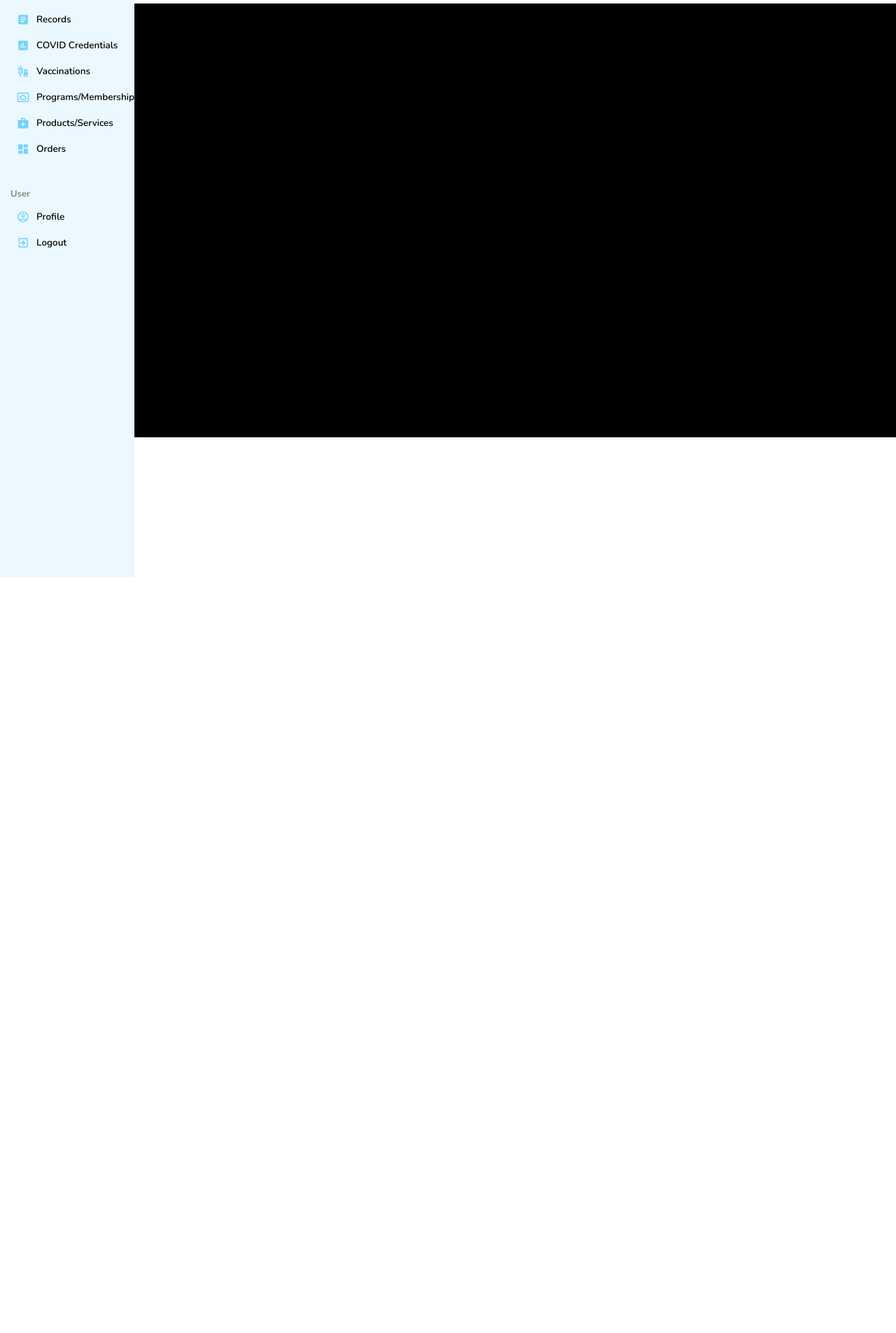
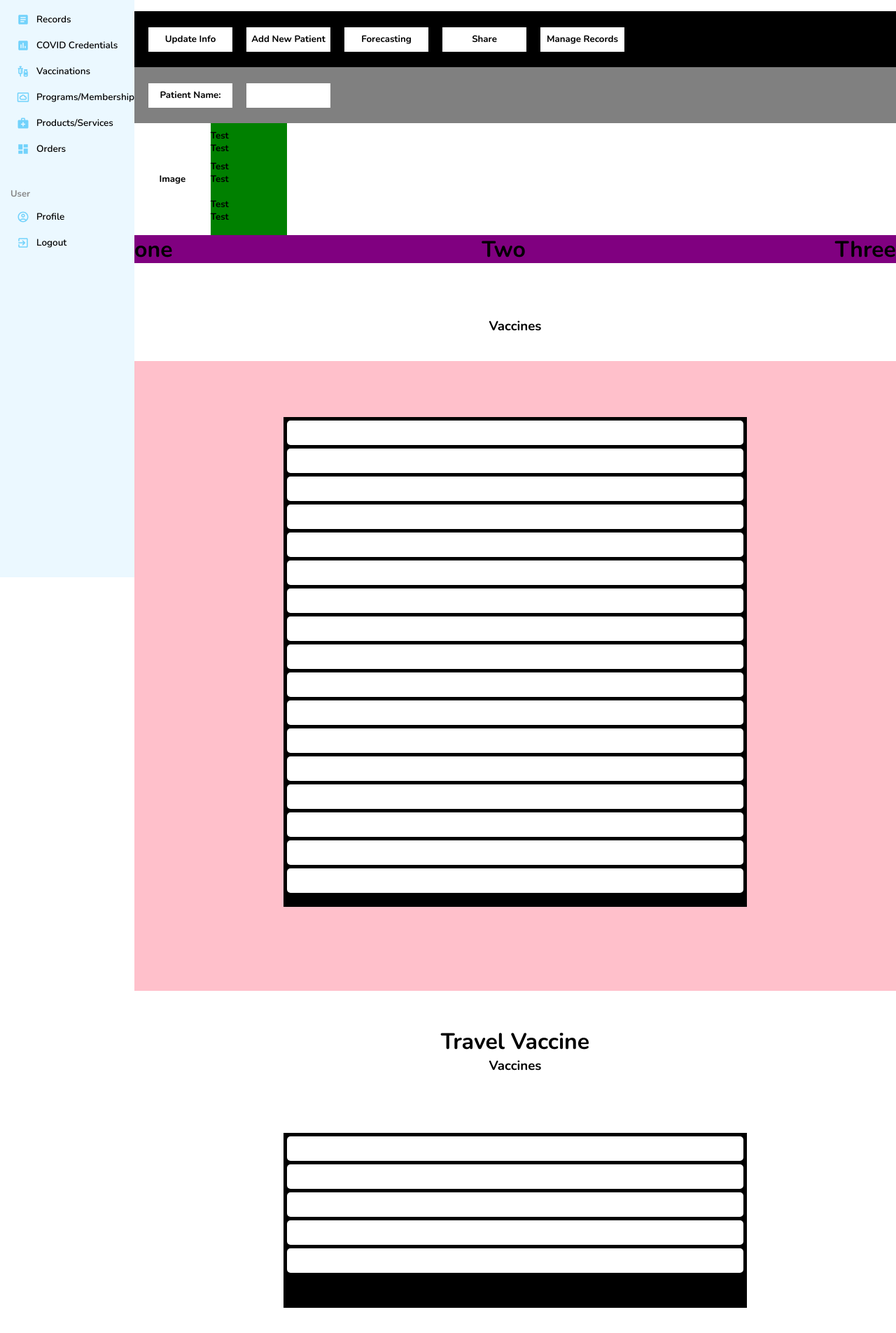
Before and after one commit to nascott94/telahealth-portal, a React (Create React App) app: page /vaccinations in a window 1280 px wide. Shown: the part 175-2080 px from the top of the page at 70% size. Before the commit the page ends 1000 px from the top, so only its background shows below. Built offline with nearby package versions, Linux system fonts and the light colour scheme.

Commit message:
pushing for nat

```diff
--- a/src/pages/Vaccinations.js
+++ b/src/pages/Vaccinations.js
@@ -68,18 +68,157 @@ const RightMainBottom = styled.div`
 `;
 
 const MainTop = styled.div`
-  height: 500px;
+  height: 400px;
+  width: 100%;
+  background-color: white;
+`;
+
+const MainTopTop = styled.div`
+  height: 20%;
+  width: 100%;
+  background-color: black;
+  display: flex;
+  align-items: center;
+`;
+
+const MainTopTopBoxes = styled.div`
+  height: 35px;
+  width: 120px;
+  background-color: white;
+  margin-left: 20px;
+  display: flex;
+  align-items: center;
+  justify-content: center;
+`;
+
+const MainTopMiddle = styled.div`
+  height: 20%;
+  width: 100%;
+  background-color: grey;
+  display: flex;
+  align-items: center;
+`;
+
+const MainTopBottom = styled.div`
+  height: 40%;
+  width: 100%;
+  background-color: green;
+  display: flex;
+`;
+
+const MainTopBottomLeft = styled.div`
+  height: 100%;
+  width: 10%;
+  background-color: white;
+  display: flex;
+  justify-content: center;
+  align-items: center;
+`;
+
+const MainTopBottomMiddle = styled.div`
+  height: 100%;
+  width: 10%;
+`;
+
+const MainTopBottom1 = styled.div`
+  height: 33.3%;
+  width: 100%;
+  display: flex;
+  flex-direction: column;
+  justify-content: center;
+`;
+
+const MainTopBottom2 = styled.div`
+  height: 33.3%;
   width: 100%;
 `;
 
+const MainTopBottom3 = styled.div`
+  height: 33.3%;
+  width: 100%;
+`;
+
+const MainTopBottomRight = styled.div`
+  height: 100%;
+  width: 80%;
+  background-color: white;
+`;
+
+const MainTopFooter = styled.div`
+  height: 10%;
+  width: 100%;
+  background-color: purple;
+  display: flex;
+  justify-content: space-between;
+  align-items: center;
+`;
+
 const MainMiddle = styled.div`
-  height: 500px;
+  height: 1000px;
   width: 100%;
+  background-color: pink;
+  display: flex;
+  flex-direction: column;
+  align-items: center;
+`;
+
+const MainMiddleTop = styled.div`
+  height: 10%;
+  width: 100%;
+  background-color: white;
+  display: flex;
+  justify-content: center;
+  align-items: center;
+`;
+
+const MainMiddleVacinesContainer = styled.div`
+  height: 70%;
+  width: 60%;
+  background-color: black;
+  margin-top: 80px;
+  display: flex;
+  flex-direction: column;
+  padding-left: 5px;
+  padding-right: 5px;
+`;
+
+const MainMiddleVacinesBoxes = styled.div`
+  height: 35px;
+  width: 100%;
+  background-color: white;
+  border-radius: 5px;
+  margin-top: 5px;
 `;
 
 const MainBottom = styled.div`
   height: 500px;
   width: 100%;
+  background-color: white;
+  display: flex;
+  justify-content: center;
+  flex-direction: column;
+  align-items: center;
+`;
+
+const MainBottomTop = styled.div`
+  height: 15%;
+  width: 100%;
+  background-color: white;
+  display: flex;
+  flex-direction: column;
+  justify-content: center;
+  align-items: center;
+`;
+
+const MainBottomTravelVacineContainer = styled.div`
+  height: 50%;
+  width: 60%;
+  background-color: black;
+  margin-top: 80px;
+  display: flex;
+  flex-direction: column;
+  padding-left: 5px;
+  padding-right: 5px;
 `;
 
 const Button = styled.div`
@@ -114,7 +253,95 @@ const Vaccinations = () => {
                 <Button>Vacination Button</Button>
               </RightMainTopRight>
             </RightMainTop>
-            <RightMainBottom></RightMainBottom>
+            <RightMainBottom>
+              <MainTop>
+                <MainTopTop>
+                  <MainTopTopBoxes>
+                    <h5>Update Info</h5>
+                  </MainTopTopBoxes>
+                  <MainTopTopBoxes>
+                    <h5>Add New Patient</h5>
+                  </MainTopTopBoxes>
+                  <MainTopTopBoxes>
+                    <h5>Forecasting</h5>
+                  </MainTopTopBoxes>
+                  <MainTopTopBoxes>
+                    <h5>Share</h5>
+                  </MainTopTopBoxes>
+                  <MainTopTopBoxes>
+                    <h5>Manage Records</h5>
+                  </MainTopTopBoxes>
+                </MainTopTop>
+                <MainTopMiddle>
+                  <MainTopTopBoxes>
+                    <h5>Patient Name:</h5>
+                  </MainTopTopBoxes>
+                  <MainTopTopBoxes></MainTopTopBoxes>
+                </MainTopMiddle>
+                <MainTopBottom>
+                  <MainTopBottomLeft>
+                    <h5>Image</h5>
+                  </MainTopBottomLeft>
+                  <MainTopBottomMiddle>
+                    <MainTopBottom1>
+                      <h5>Test</h5>
+                      <h5>Test</h5>
+                    </MainTopBottom1>
+                    <MainTopBottom2>
+                      <h5>Test</h5>
+                      <h5>Test</h5>
+                    </MainTopBottom2>
+                    <MainTopBottom3>
+                      <h5>Test</h5>
+                      <h5>Test</h5>
+                    </MainTopBottom3>
+                  </MainTopBottomMiddle>
+                  <MainTopBottomRight></MainTopBottomRight>
+                </MainTopBottom>
+                <MainTopFooter>
+                  <h1>one</h1>
+                  <h1>Two</h1>
+                  <h1>Three</h1>
+                </MainTopFooter>
+              </MainTop>
+              <MainMiddle>
+                <MainMiddleTop>
+                  <h3>Vaccines</h3>
+                </MainMiddleTop>
+                <MainMiddleVacinesContainer>
+                  <MainMiddleVacinesBoxes></MainMiddleVacinesBoxes>
+                  <MainMiddleVacinesBoxes></MainMiddleVacinesBoxes>
+                  <MainMiddleVacinesBoxes></MainMiddleVacinesBoxes>
+                  <MainMiddleVacinesBoxes></MainMiddleVacinesBoxes>
+                  <MainMiddleVacinesBoxes></MainMiddleVacinesBoxes>
+                  <MainMiddleVacinesBoxes></MainMiddleVacinesBoxes>
+                  <MainMiddleVacinesBoxes></MainMiddleVacinesBoxes>
+                  <MainMiddleVacinesBoxes></MainMiddleVacinesBoxes>
+                  <MainMiddleVacinesBoxes></MainMiddleVacinesBoxes>
+                  <MainMiddleVacinesBoxes></MainMiddleVacinesBoxes>
+                  <MainMiddleVacinesBoxes></MainMiddleVacinesBoxes>
+                  <MainMiddleVacinesBoxes></MainMiddleVacinesBoxes>
+                  <MainMiddleVacinesBoxes></MainMiddleVacinesBoxes>
+                  <MainMiddleVacinesBoxes></MainMiddleVacinesBoxes>
+                  <MainMiddleVacinesBoxes></MainMiddleVacinesBoxes>
+                  <MainMiddleVacinesBoxes></MainMiddleVacinesBoxes>
+                  <MainMiddleVacinesBoxes></MainMiddleVacinesBoxes>
+                </MainMiddleVacinesContainer>
+              </MainMiddle>
+              <MainBottom>
+                <MainBottomTop>
+                  <h1>Travel Vaccine</h1>
+                  <h3>Vaccines</h3>
+                </MainBottomTop>
+                <MainBottomTravelVacineContainer>
+                  <MainMiddleVacinesBoxes></MainMiddleVacinesBoxes>
+                  <MainMiddleVacinesBoxes></MainMiddleVacinesBoxes>
+                  <MainMiddleVacinesBoxes></MainMiddleVacinesBoxes>
+                  <MainMiddleVacinesBoxes></MainMiddleVacinesBoxes>
+                  <MainMiddleVacinesBoxes></MainMiddleVacinesBoxes>
+                </MainBottomTravelVacineContainer>
+              </MainBottom>
+            </RightMainBottom>
           </RightMain>
         </RightContainer>
       </Container>
```
